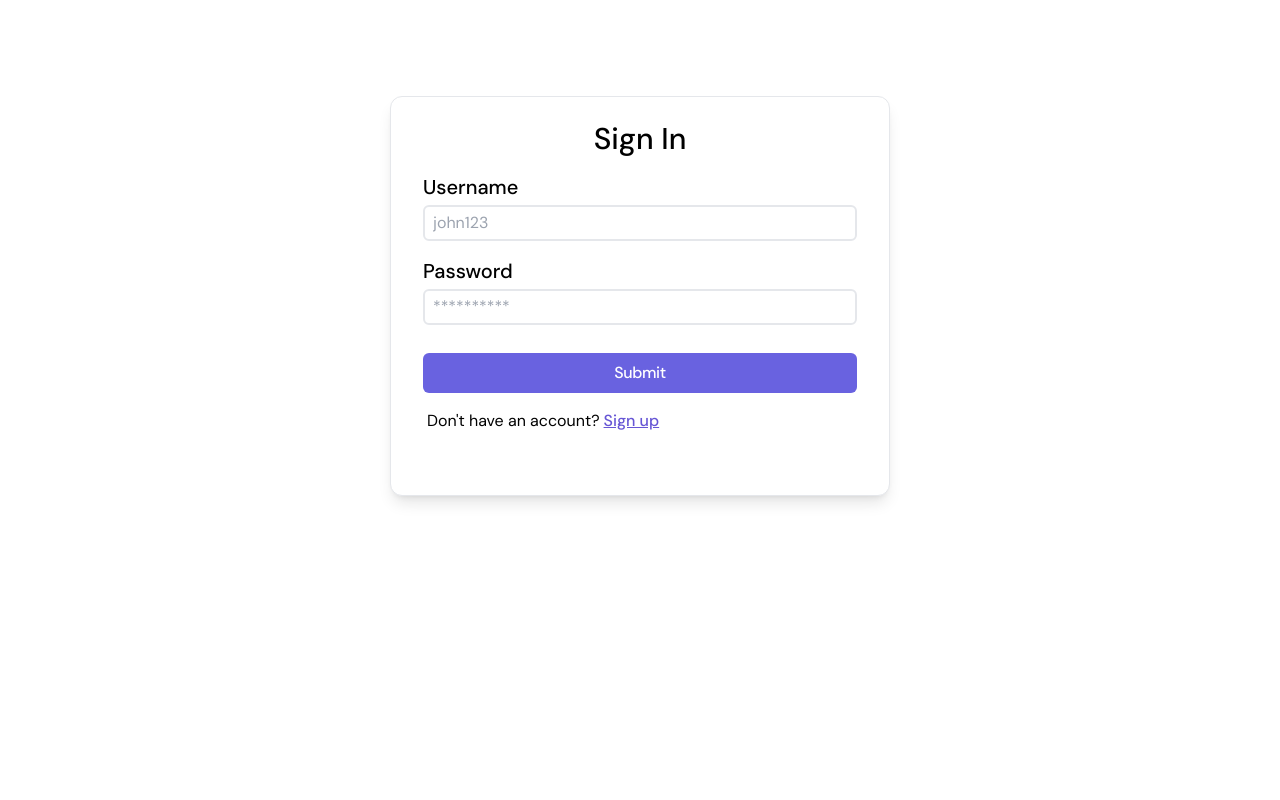
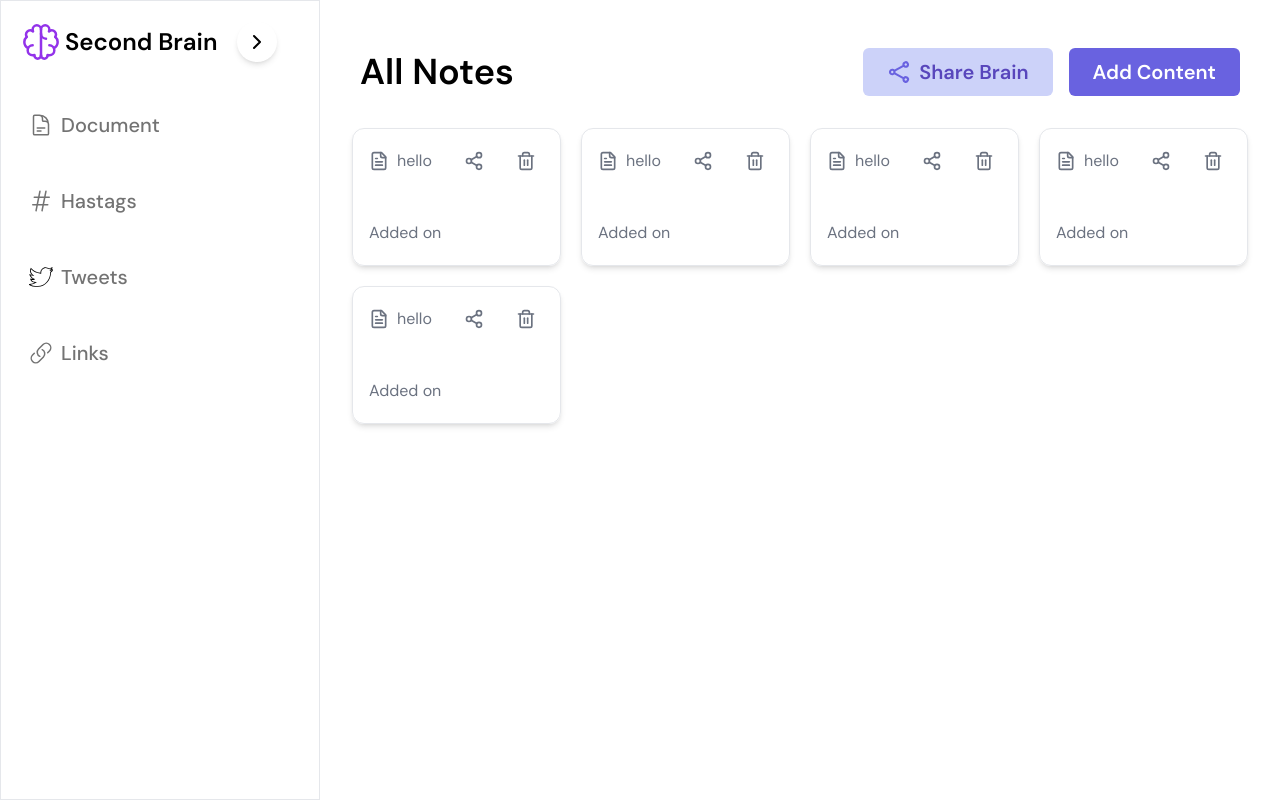
Before and after one commit to kavyarajegoist/second-brain-app, a React (Vite) app in the folder frontend/: page / in a window 1280 px wide. Before the commit this address led to /signin. Built offline with nearby package versions, Linux system fonts and the light colour scheme; no server answers; a web font is replaced by a local one.

Commit message:
fix:sidebar and added the staggering to the links elements

```diff
--- a/frontend/package.json
+++ b/frontend/package.json
@@ -22,7 +22,7 @@
     "react-hook-form": "^7.54.2",
     "react-router-dom": "^7.4.0",
     "react-toastify": "^11.0.5",
-    "tailwind-merge": "^3.0.2",
+    "tailwind-merge": "^3.3.1",
     "zod": "^3.24.2"
   },
   "devDependencies": {
--- a/frontend/src/App.tsx
+++ b/frontend/src/App.tsx
@@ -14,7 +14,7 @@ function AppRoutes() {
     <Routes>
       <Route path="/signup" element={authToken ? <Navigate to="/" replace /> : <Signup />} />
       <Route path="/signin" element={authToken ? <Navigate to="/" replace /> : <Signin />} />
-      <Route path="/" element={authToken ? <LandingPage /> : <Navigate to="/signin" replace />} />
+      <Route path="/" element= {<LandingPage /> } />
     </Routes>
   )
 }
--- a/frontend/src/components/context/authProvider.tsx
+++ b/frontend/src/components/context/authProvider.tsx
@@ -21,27 +21,27 @@ export default function AuthProvider({children}:AuthProviderProps) {
     const [currentUser,setCurrentUser] = useState<IUser|null>();
     const [isLoading,setIsLoading] = useState<boolean>(true);
 
-    useEffect(()=>{
-        async function reload () {
-            try{
-               const response = await axios.post('/api/user/refresh',{},{withCredentials:true});
+    // useEffect(()=>{
+    //     async function reload () {
+    //         try{
+    //            const response = await axios.post('/api/user/refresh',{},{withCredentials:true});
 
-                setAuthToken(response.data.accessToken);
-                setCurrentUser(response.data.user);
-            }
-            catch(error)
-            {
-                setAuthToken(null);
-                setCurrentUser(null);
+    //             setAuthToken(response.data.accessToken);
+    //             setCurrentUser(response.data.user);
+    //         }
+    //         catch(error)
+    //         {
+    //             setAuthToken(null);
+    //             setCurrentUser(null);
 
-            }
-            finally{
-                setIsLoading(false);
-            }
-        }
+    //         }
+    //         finally{
+    //             setIsLoading(false);
+    //         }
+    //     }
 
-        reload();
-    },[])
+    //     reload();
+    // },[])
 
     async function handlelogin  (data:User){
         try{
@@ -76,9 +76,9 @@ export default function AuthProvider({children}:AuthProviderProps) {
 
         }
     }
-    if (isLoading) {
-        return <div>Loading....</div>; // or a loading spinner component
-    }
+    // if (isLoading) {
+    //     return <div>Loading....</div>; // or a loading spinner component
+    // }
     return <AuthContext.Provider value={{authToken,currentUser,handlelogin,handlelogout,isLoading}} >
         {children}
     </AuthContext.Provider>
--- a/frontend/src/components/sidebar.tsx
+++ b/frontend/src/components/sidebar.tsx
@@ -1,61 +1,166 @@
-import BrainIcon from "./icons/brain"
+import BrainIcon from "./icons/brain";
 import DocumentIcon from "./icons/document";
 import LinkTag from "./icons/linkTag";
 import { Link } from "react-router-dom";
 import HashTag from "./icons/hastag";
 import TwitterIcon from "./icons/twitter";
-import {motion} from "framer-motion"
+import { motion } from "framer-motion";
 import { Button } from "./ui/button";
-import { LogOutIcon } from "lucide-react";
+import { ChevronLeft, ChevronRight, LogOutIcon } from "lucide-react";
 import { useAuth } from "./context/authProvider";
+import { useState } from "react";
+import { type Sidebar } from "../types/sidebar.tyes";
+import cn from "../utils/cn";
+const sidbarItems: Sidebar[] = [
+  {
+    name: "Document",
+    link: "/",
+    icon: <DocumentIcon size="lg" />,
+  },
+  {
+    name: "Hastags",
+    link: "/",
+    icon: <HashTag size="lg" />,
+  },
+  {
+    name: "Tweets",
+    link: "/",
+    icon: <TwitterIcon />,
+  },
+  {
+    name: "Links",
+    link: "/",
+    icon: <LinkTag size="lg" />,
+  },
+];
 
 const Sidebar = () => {
-    const{handlelogout} = useAuth();
+  const [open, setOpen] = useState(true);
+  const { handlelogout, authToken } = useAuth();
+  const sidebarVariant = {
+    open: {
+      width: "20rem",
+    },
+    closed: {
+      width: "6rem",
+    },
+  };
+  const parentVariant = {
+    open: {
+      transition: {
+        staggerChildren: 0.09,
+        delayChildren: 0.2,
+      },
+    },
+    closed: {
+      transition: {
+        staggerChildren: 0.05,
+        delayChildren: -1,
+      },
+    },
+  };
+  const childVariant = {
+    open: {
+      opacity: 1,
+      y: 0,
+    },
+    closed: {
+      opacity: 0,
+      y: -10,
+    },
+  };
+
   return (
     <>
-              <div className="flex flex-col items-start w-1/5 border-2 py-4 px-5 space-y-10">
-                    <div className="flex justify-between items-center gap-3 " >
-                       <Link to="/"><BrainIcon className="cursor-pointer"/></Link>
-                        <h1 className="text-3xl font-semibold">Second Brain</h1>
+      <motion.div
+        initial={false}
+        animate={open ? "open" : "closed"}
+        transition={{ duration: 0.3, ease: "easeInOut" }}
+        variants={sidebarVariant}
+        className="flex flex-col items-start border  py-4 px-5 space-y-10 "
+      >
+        <div className="flex justify-between gap-5 items-center">
+          {open && (
+            <Link to="/" className="flex items-center gap-1">
+              <BrainIcon className="cursor-pointer w-10" />
+              <h1 className="text-2xl font-semibold">Second Brain</h1>
+            </Link>
+          )}
+          <button
+            className="  rounded-full shadow-md px-2 py-2"
+            onClick={() => setOpen(!open)}
+          >
+            {open ? <ChevronRight /> : <ChevronLeft />}
+          </button>
         </div>
 
-                    <div className="flex flex-col gap-10 px-6 w-full  ">
-                        <Tabs text ="Document" icon = {<DocumentIcon size="lg"/>} />
-                        <Tabs text ="Tags" icon = {<HashTag  size="lg"/>} />
-                        <Tabs text ="Tweets" icon = {<TwitterIcon />} />
-                        <Tabs text="Links" icon={<LinkTag size="lg"/>}/>
+        <motion.ul
+          variants={parentVariant}
+          initial={false}
+          animate={open ? "open" : "closed"}
+          className={cn("flex flex-col w-full transition-all", "gap-10")}
+        >
+          {sidbarItems.map((items) => (
+            <motion.li
+              variants={childVariant}
+              key={items.name}
+              className={cn(
+                "text-neutral-500 hover:bg-neutral-100 hover:text-neutral-800 w-full py-1 transition-all duration-300 hover:cursor-pointer",
+                open ? "px-2" : "px-1 flex justify-center"
+              )}
+            >
+              <Link
+                to={items.link}
+                className={cn(
+                  "flex items-center",
+                  open ? "gap-2" : "justify-center"
+                )}
+              >
+                <span style={{ opacity: open ? 1 : 1 }}>{items.icon}</span>
+                {open && <h2 className="text-xl font-medium">{items.name}</h2>}
+              </Link>
+            </motion.li>
+          ))}
+        </motion.ul>
 
+        {authToken && (
+          <div className=" absolute bottom-10 left-10">
+            <Button
+              text="Logout"
+              variant="dangerOutline"
+              startIcon={<LogOutIcon />}
+              size="lg"
+              onClick={handlelogout}
+            />
           </div>
+        )}
+      </motion.div>
+    </>
+  );
+};
 
-                    <div className=" absolute bottom-10 left-20">
-
-                        <Button text = "Logout" variant="dangerOutline" startIcon={<LogOutIcon/>} size="lg" onClick={handlelogout} />
-                    </div>
-                </div>
-
-        </>
-    )
-}
-interface Tabs{
-    icon:any
-    text:string,
-
+interface Tabs {
+  icon: any;
+  text: string;
+  open?: boolean;
 }
 
-const Tabs = (props:Tabs)=>{
-    return(
+const Tabs = (props: Tabs) => {
+  return (
     <>
-            <Link to={`/${props.text.toLowerCase()}`} >
       <motion.div
-            whileHover={{scale:1.1}}
-            whileTap={{scale:0.96}}
-            transition={{duration:-1}}
-            className="flex items-center gap-4 hover:bg-slate-200 w-full py-1 px-2 hover:rounded-lg transition-all duration-300 hover:cursor-pointer">
+        whileHover={{ scale: 1.1 }}
+        whileTap={{ scale: 0.96 }}
+        transition={{ duration: -1 }}
+        className="flex items-center gap-4 text-neutral-500 hover:bg-neutral-100 hover:text-neutral-800 w-full py-1 px-2 hover:rounded-lg transition-all duration-300 hover:cursor-pointer"
+      >
+        <Link to={`/${props.text.toLowerCase()}`}>
           {props.icon}
-                <h2 className="text-xl font-medium">{props.text}</h2>
-            </motion.div></Link>
+          {props.open && <h2 className="text-xl font-medium">{props.text}</h2>}
+        </Link>
+      </motion.div>
     </>
-    )
-}
+  );
+};
 
 export default Sidebar;
--- a/frontend/src/pages/landingpage.tsx
+++ b/frontend/src/pages/landingpage.tsx
@@ -1,4 +1,4 @@
-import { useLocation} from "react-router-dom";
+
 import { Button } from "../components/ui/button";
 import ShareIcon from "../components/icons/shareicon";
 import {  useState } from "react";
@@ -20,9 +20,9 @@ const LandingPage = ()=>{
 
 
 
-            <div className="flex flex-row h-screen ">
+            <div className="flex flex-row h-screen w-full ">
               <Sidebar/>
-                <div className=" lg:w-4/5 mt-12 flex flex-col ">
+                <div className=" flex-1 mt-12 flex flex-col ">
                         <div className="justify-between flex gap-2 right-0 px-10 items-center">
                             <div>
                                 <h1 className="text-4xl font-semibold" >All Notes</h1>
--- a/frontend/src/pages/signin.tsx
+++ b/frontend/src/pages/signin.tsx
@@ -1,20 +1,20 @@
 import { Button } from "../components/ui/button";
-import {  Link, useLocation, useNavigate } from "react-router-dom";
+import {  Link, useLocation} from "react-router-dom";
 import { UserSchema } from "../schema/userSchma";
 import User from "../schema/userSchma";
 import { SubmitHandler, useForm } from "react-hook-form";
 
-import { zodResolver } from "@hookform/resolvers/zod";
+
 import axios from "axios";
 import { useEffect } from "react";
-import { toast, ToastContainer } from "react-toastify";
+import { toast  } from "react-toastify";
 import { useAuth } from "../components/context/authProvider";
+import { zodResolver } from "@hookform/resolvers/zod";
 
 
 
 
 const Signin = () => {
-    const navigate = useNavigate();
     const location = useLocation();
     useEffect(()=>{
       if(location.state?.signupSuccess)
```
Also changed, not shown: frontend/src/components/ui/card.tsx (+6 -4 lines), frontend/src/types/sidebar.tyes.ts (added, +7 -0 lines), 1 other file (tests, documents, lock files or other folders). Lines whose indentation alone changed are shown as unchanged.
